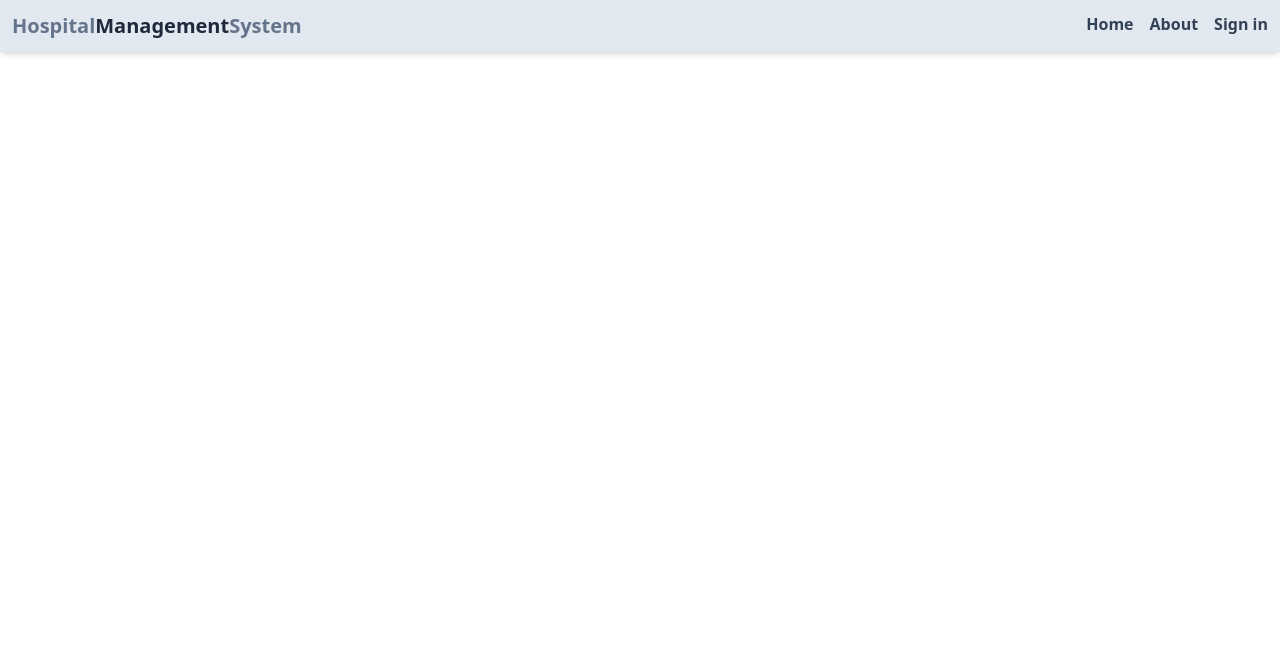
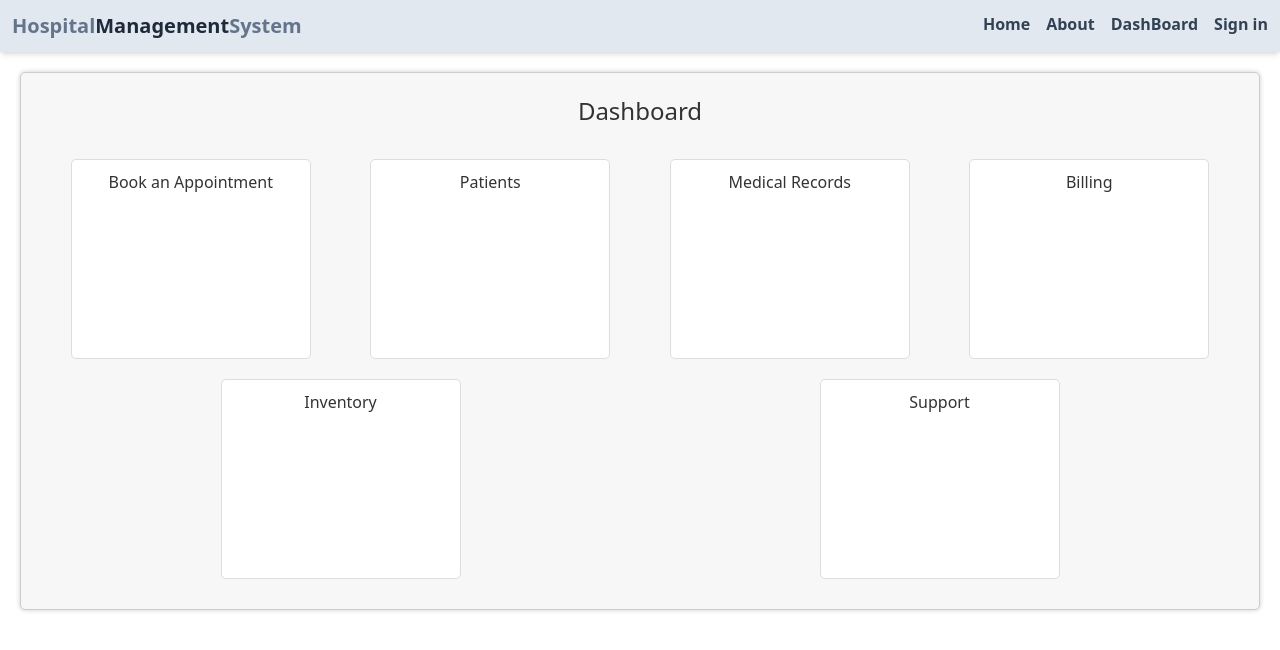
Before and after one commit to sameer-hasan18/Term-Project, a React (Create React App) app in the folder client/: page /DashBoard in a window 1280 px wide. Shown: the top 650 px of the page. Built offline with nearby package versions, Linux system fonts and the light colour scheme.

Commit message:
Added a new dashboard page located on the header bar

```diff
--- a/client/src/App.jsx
+++ b/client/src/App.jsx
@@ -5,6 +5,7 @@ import Home from './pages/Home';
 import About from './pages/About';
 import Profile from './pages/Profile';
 import Header from './components/Header';
+import Dashboard from './pages/DashBoard';
 import './App.css'
 
 export default function App() {
@@ -17,6 +18,7 @@ export default function App() {
                 <Route path="/sign-up" element={<SignUp />} />
                 <Route path="/about" element={<About />} />
                 <Route path="/profile" element={<Profile />} />
+                <Route path="/DashBoard" element={<Dashboard />} />
             </Routes>
         </BrowserRouter>
     );
--- /dev/null
+++ b/client/src/Dashboard.css
@@ -0,0 +1,41 @@
+
+.dashboard {
+    background-color: #f7f7f7;
+    padding: 20px;
+    border: 1px solid #ccc;
+    border-radius: 5px;
+    box-shadow: 0 0 5px rgba(0, 0, 0, 0.2);
+    text-align: center;
+    margin: 20px;
+  }
+
+  .dashboard h1 {
+    font-size: 24px;
+    color: #333;
+    margin-bottom: 20px;
+  }
+
+
+  .section {
+    display: block;
+    width: 240px;
+    height: 200px;
+    padding: 10px;
+    margin: 10px;
+    background-color: #fff;
+    border: 1px solid #ddd;
+    border-radius: 5px;
+    color: #333;
+    text-decoration: none;
+    transition: background-color 0.3s ease;
+  }
+
+  .section:hover {
+    background-color: #f0f0f0;
+  }
+
+  .sections {
+    display: flex;
+    flex-wrap: wrap;
+    justify-content: space-around;
+  }
--- a/client/src/components/Header.jsx
+++ b/client/src/components/Header.jsx
@@ -22,6 +22,10 @@ export default function Header() {
                         <li className='hidden sm:inline text-slate-700 hover:underline'>About</li>
                     </Link>
 
+                    <Link to='/DashBoard'>
+                        <li className='hidden sm:inline text-slate-700 hover:underline'>DashBoard</li>
+                    </Link>
+
                     <Link to='/sign-in'>
                         <li className='text-slate-700 hover:underline'>Sign in</li>
                     </Link>
--- /dev/null
+++ b/client/src/pages/DashBoard.jsx
@@ -0,0 +1,45 @@
+import React from "react";
+import { Link } from "react-router-dom";
+import "../Dashboard.css";
+
+export default function Dashboard() {
+  const sections = [
+    {
+      name: "Book an Appointment",
+      link: "/book-appointment",
+    },
+    {
+      name: "Patients",
+      link: "/patients",
+    },
+    {
+      name: "Medical Records",
+      link: "/medical-records",
+    },
+    {
+      name: "Billing",
+      link: "/billing",
+    },
+    {
+      name: "Inventory",
+      link: "/inventory",
+    },
+    {
+      name: "Support",
+      link: "/support",
+    },
+  ];
+
+  return (
+    <div className="dashboard">
+      <h1>Dashboard</h1>
+      <div className="sections">
+        {sections.map((section, index) => (
+          <Link to={section.link} key={index} className="section">
+            {section.name}
+          </Link>
+        ))}
+      </div>
+    </div>
+  );
+}
```
